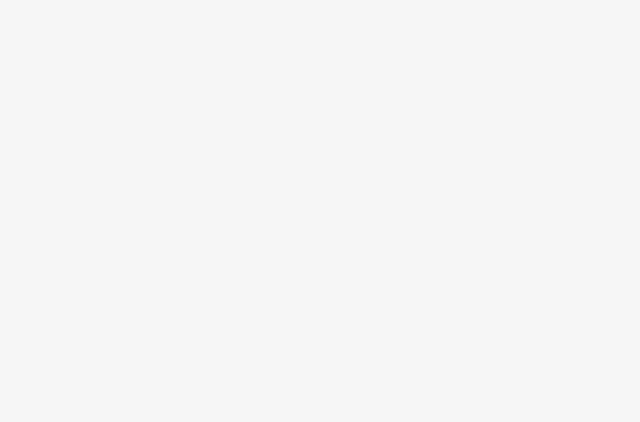
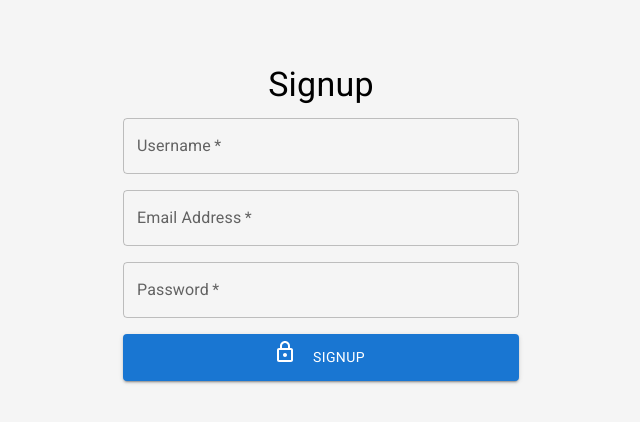
Before and after one commit to petitoff/todo-app, a React (Create React App) app in the folder frontend/: page /signup in a window 1280 px wide. Before the commit this address had no page. Shown: the top 422 px of the page, without its empty margins (319-959 px from the left). Built offline with nearby package versions, Linux system fonts and the light colour scheme; no server answers.

Commit message:
create generic AuthForm and implementation of creating user

```diff
--- a/frontend/src/App.tsx
+++ b/frontend/src/App.tsx
@@ -3,6 +3,7 @@ import "./styles/Global.scss";
 import HomePage from "./Pages/Home/HomePage";
 import { ThemeProvider, createTheme } from "@mui/material/styles";
 import LoginPage from "./Pages/Login/LoginPage";
+import SignupPage from "./Pages/Signup/SignupPage";
 
 const theme = createTheme();
 
@@ -14,6 +15,7 @@ function App() {
           <Route path="/" index element={<HomePage />} />
 
           <Route path="/login" element={<LoginPage />} />
+          <Route path="/signup" element={<SignupPage />} />
         </Routes>
       </Router>
     </ThemeProvider>
--- a/frontend/src/Pages/Login/LoginPage.tsx
+++ b/frontend/src/Pages/Login/LoginPage.tsx
@@ -1,14 +1,8 @@
 import { useState } from "react";
-import { Container, TextField, Button, Typography, Grid } from "@mui/material";
-import { styled } from "@mui/system";
-import { LockOutlined } from "@mui/icons-material";
 import useUser from "../../hooks/userHooks/useUser";
 import { API_URL } from "../../config";
 import { User } from "../../types/User";
-
-const IconWrapper = styled("div")(({ theme }) => ({
-  marginRight: theme.spacing(1),
-}));
+import AuthForm from "../../components/common/AuthForm/AuthForm";
 
 const LoginPage = () => {
   const [email, setEmail] = useState("");
@@ -26,54 +20,15 @@ const LoginPage = () => {
   };
 
   return (
-    <Container maxWidth="xs" sx={{ paddingTop: 8 }}>
-      <Typography variant="h4" align="center" gutterBottom>
-        Login
-      </Typography>
-      <form noValidate autoComplete="off">
-        <Grid container spacing={2}>
-          <Grid item xs={12}>
-            <TextField
-              fullWidth
-              required
-              id="email"
-              label="Email Address"
-              name="email"
-              type="email"
-              value={email}
-              onChange={(e) => setEmail(e.target.value)}
-            />
-          </Grid>
-          <Grid item xs={12}>
-            <TextField
-              fullWidth
-              required
-              id="password"
-              label="Password"
-              name="password"
-              type="password"
-              value={password}
-              onChange={(e) => setPassword(e.target.value)}
-            />
-          </Grid>
-          <Grid item xs={12}>
-            <Button
-              fullWidth
-              variant="contained"
-              color="primary"
-              onClick={handleLogin}
-              startIcon={
-                <IconWrapper>
-                  <LockOutlined />
-                </IconWrapper>
-              }
-            >
-              Login
-            </Button>
-          </Grid>
-        </Grid>
-      </form>
-    </Container>
+    <AuthForm
+      email={email}
+      setEmail={setEmail}
+      password={password}
+      setPassword={setPassword}
+      title={"Login"}
+      buttonLabel={"Login"}
+      handleLogin={handleLogin}
+    />
   );
 };
 
--- /dev/null
+++ b/frontend/src/Pages/Signup/SignupPage.tsx
@@ -0,0 +1,38 @@
+import { useState } from "react";
+import AuthForm from "../../components/common/AuthForm/AuthForm";
+import useUser from "../../hooks/userHooks/useUser";
+import { API_URL } from "../../config";
+
+const SignupPage = () => {
+  const [email, setEmail] = useState("");
+  const [password, setPassword] = useState("");
+  const [username, setUsername] = useState("");
+
+  const { createUser } = useUser(API_URL);
+
+  const handleSignup = () => {
+    const user = {
+      username,
+      email,
+      password,
+    };
+
+    createUser.mutate(user);
+  };
+
+  return (
+    <AuthForm
+      title={"Signup"}
+      email={email}
+      setEmail={setEmail}
+      password={password}
+      setPassword={setPassword}
+      username={username}
+      setUsername={setUsername}
+      buttonLabel={"Signup"}
+      handleLogin={handleSignup}
+    />
+  );
+};
+
+export default SignupPage;
--- a/frontend/src/components/Menu/Menu.tsx
+++ b/frontend/src/components/Menu/Menu.tsx
@@ -24,17 +24,27 @@ const Menu = () => {
             Home
           </Link>
         </li>
+
+        {isAuth ? (
           <li>
-          {isAuth ? (
             <div onClick={handleLogout} className={styles.customLink}>
               Logout
             </div>
+          </li>
         ) : (
+          <>
+            <li>
               <Link to="/login" className={styles.customLink}>
                 Login
               </Link>
+            </li>
+            <li>
+              <Link to="/signup" className={styles.customLink}>
+                Signup
+              </Link>
+            </li>
+          </>
         )}
-        </li>
       </ul>
     </nav>
   );
--- /dev/null
+++ b/frontend/src/components/common/AuthForm/AuthForm.tsx
@@ -0,0 +1,102 @@
+// AuthForm.tsx
+import React from "react";
+import { Grid, TextField, Button, Container, Typography } from "@mui/material";
+import { styled } from "@mui/system";
+import { LockOutlined } from "@mui/icons-material";
+// import IconWrapper from "./IconWrapper";
+
+const IconWrapper = styled("div")(({ theme }) => ({
+  marginRight: theme.spacing(1),
+}));
+
+interface AuthFormProps {
+  title: string;
+  email: string;
+  setEmail: (value: string) => void;
+  password: string;
+  setPassword: (value: string) => void;
+  username?: string;
+  setUsername?: (value: string) => void;
+  buttonLabel: string;
+  handleLogin: () => void;
+}
+
+const AuthForm: React.FC<AuthFormProps> = ({
+  title,
+  email,
+  setEmail,
+  password,
+  setPassword,
+  username,
+  setUsername,
+  buttonLabel,
+  handleLogin,
+}) => {
+  return (
+    <Container maxWidth="xs" sx={{ paddingTop: 8 }}>
+      <Typography variant="h4" align="center" gutterBottom>
+        {title}
+      </Typography>
+      <form noValidate autoComplete="off">
+        <Grid container spacing={2}>
+          {typeof username !== "undefined" &&
+            typeof setUsername !== "undefined" && (
+              <Grid item xs={12}>
+                <TextField
+                  fullWidth
+                  required
+                  id="username"
+                  label="Username"
+                  name="username"
+                  type="text"
+                  value={username}
+                  onChange={(e) => setUsername(e.target.value)}
+                />
+              </Grid>
+            )}
+          <Grid item xs={12}>
+            <TextField
+              fullWidth
+              required
+              id="email"
+              label="Email Address"
+              name="email"
+              type="email"
+              value={email}
+              onChange={(e) => setEmail(e.target.value)}
+            />
+          </Grid>
+          <Grid item xs={12}>
+            <TextField
+              fullWidth
+              required
+              id="password"
+              label="Password"
+              name="password"
+              type="password"
+              value={password}
+              onChange={(e) => setPassword(e.target.value)}
+            />
+          </Grid>
+          <Grid item xs={12}>
+            <Button
+              fullWidth
+              variant="contained"
+              color="primary"
+              onClick={handleLogin}
+              startIcon={
+                <IconWrapper>
+                  <LockOutlined />
+                </IconWrapper>
+              }
+            >
+              {buttonLabel}
+            </Button>
+          </Grid>
+        </Grid>
+      </form>
+    </Container>
+  );
+};
+
+export default AuthForm;
--- a/frontend/src/hooks/userHooks/useUser.ts
+++ b/frontend/src/hooks/userHooks/useUser.ts
@@ -12,8 +12,10 @@ const useUser = (API_URL: string) => {
   const dispatch = useDispatch();
   const navigate = useNavigate();
 
-  const createUser = useMutation(async (user: User) => {
+  const createUser = useMutation(async (user: Partial<User>) => {
     const { data } = await axios.post(`${API_URL}/users`, user);
+
+    console.log(data);
     return data.id;
   });
 
```
Lines whose indentation alone changed are shown as unchanged.
